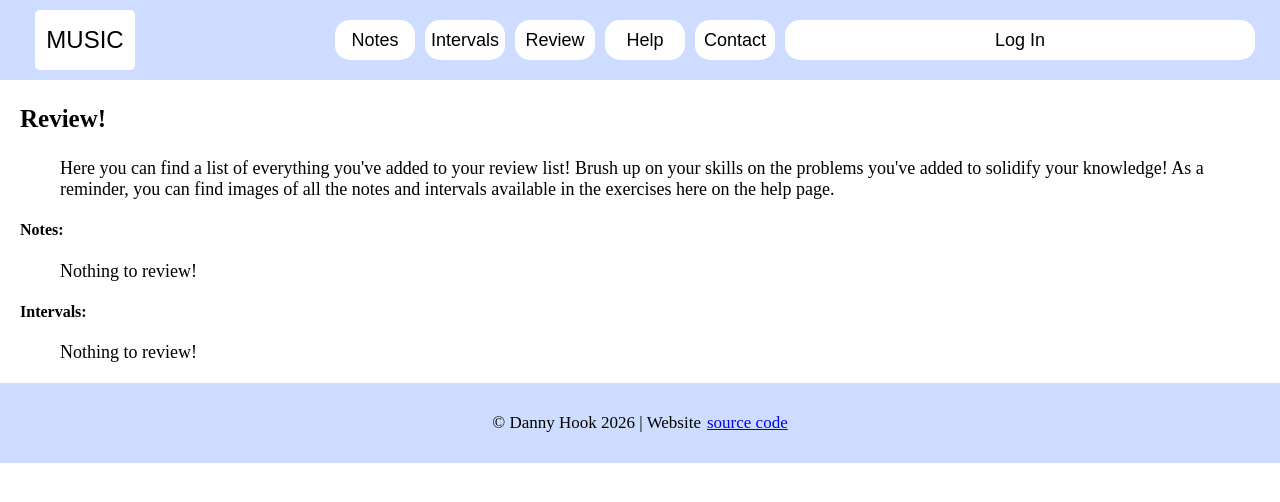
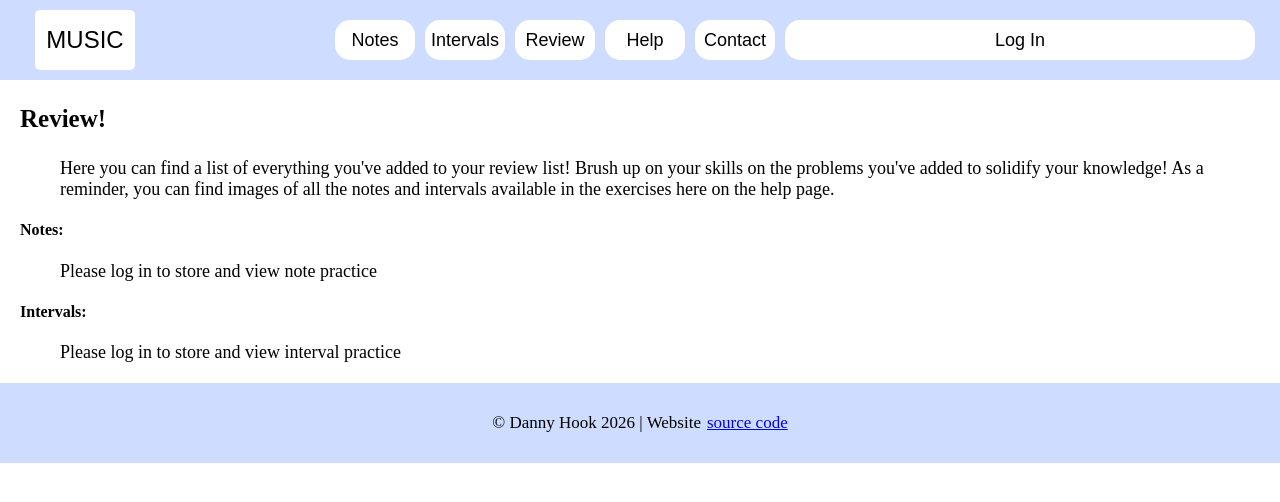
Before and after one commit to MostLikelyNotHuman/unit-2-final, a React (Vite) app in the folder react-front-end-app/: page /review in a window 1280 px wide. Shown: the top 502 px of the page. Built offline with nearby package versions, Linux system fonts and the light colour scheme; a web font is replaced by a local one.

Commit message:
review page check for login

```diff
--- a/react-front-end-app/src/components/ReviewPage.jsx
+++ b/react-front-end-app/src/components/ReviewPage.jsx
@@ -11,6 +11,9 @@ const ReviewPage = ({ reviewNotes, setReviewNotes, reviewIntervals, setReviewInt
                 As a reminder, you can find images of all the notes and intervals available in the
                 exercises here on the help page.</p>
             <h4>Notes: </h4>
+
+            {isLoggedIn ?
+                <>
                     {reviewNotes.length ?
                         <div id="review-notes">
                             <ul>
@@ -25,7 +28,14 @@ const ReviewPage = ({ reviewNotes, setReviewNotes, reviewIntervals, setReviewInt
                         </div> :
                         <p>Nothing to review!</p>
                     }
+                </>
+                : <p>Please log in to store and view note practice</p>
+            }
+
             <h4>Intervals: </h4>
+
+            {isLoggedIn ?
+                <>
                     {reviewIntervals.length ?
                         <div id="review-intervals">
                             <ul>
@@ -40,6 +50,9 @@ const ReviewPage = ({ reviewNotes, setReviewNotes, reviewIntervals, setReviewInt
                         </div> :
                         <p>Nothing to review!</p>
                     }
+                </>
+                : <p>Please log in to store and view interval practice</p>
+            }
         </main>
     );
 
```
Lines whose indentation alone changed are shown as unchanged.
